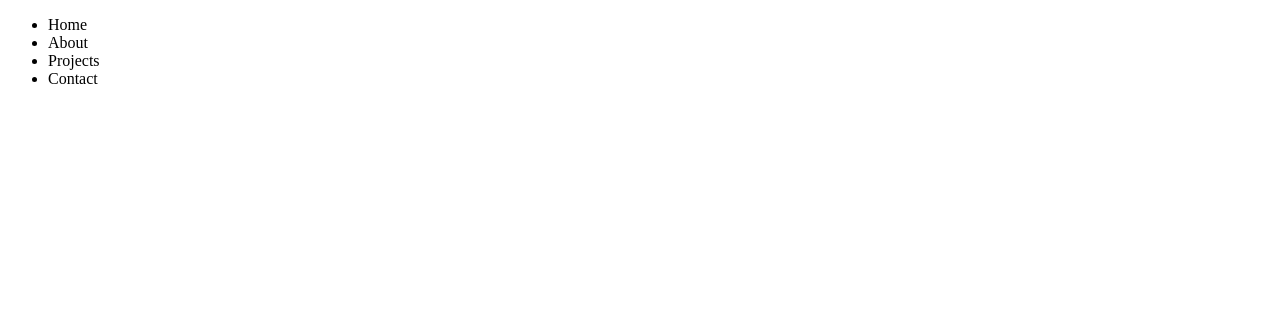
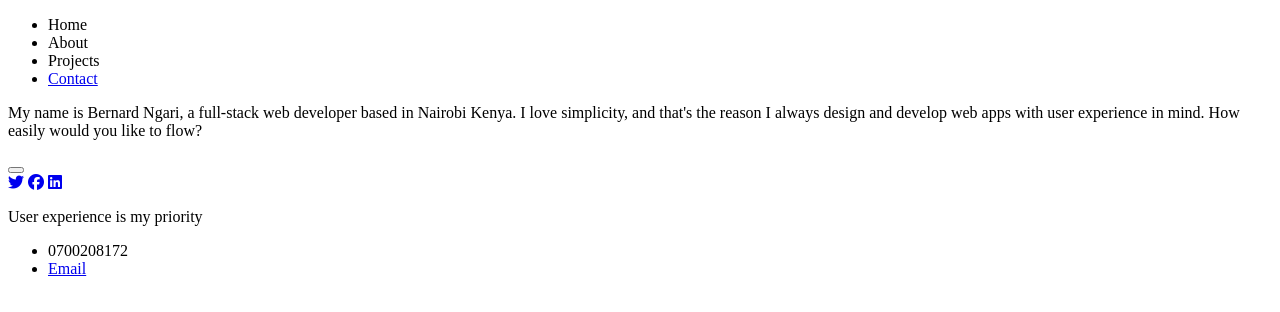
Before and after one commit to Bernardngari/Portfolio, a plain HTML site: page index.html in a window 1280 px wide. Drawn offline with Linux system fonts and the light colour scheme.

Commit message:
Add the body content andpage footer

```diff
--- a/index.html
+++ b/index.html
@@ -7,6 +7,7 @@
   <title>Bernard the Web Dev</title>
   <link rel="stylesheet" href="./assets/css/styles.css">
   <script src="./assets/js/index.js"></script>
+  <script src="https://kit.fontawesome.com/ce08b6afc5.js" crossorigin="anonymous"></script>
 </head>
 <body>
   <nav>
@@ -14,12 +15,35 @@
       <li>Home</li>
       <li>About</li>
       <li>Projects</li>
-      <li>Contact</li>
+      <li><a target="_blank" href="mailto:bernardngari.ke@gmail.com" >Contact</a></li>
     </ul>
   </nav>
   <div>
-    <p></p>
+    <p>My name is Bernard Ngari, a full-stack web developer based in Nairobi Kenya.
+      I love simplicity, and that's the reason I always design and develop web apps with
+      user experience in mind.
+      How easily would you like to flow?
+    </p>
+    <button></button>
   </div>
+  <footer>
+    <div>
+      <!--social media icons-->
+      <a href="https://twitter.com/home" id="icon"><i class="fa-brands fa-twitter"></i></a>
+      <a href="https://web.facebook.com/?_rdc=1&_rdr" id="icon"><i class="fa-brands fa-facebook"></i></a>
+      <a href="https://ke.linkedin.com/" id="icon"><i class="fa-brands fa-linkedin"></i></a>
+    </div>
+    <div>
+      <p>User experience is my priority</p>
+    </div>
+    <div>
+      <!--Contact details-->
+      <ul>
+        <li>0700208172</li>
+        <li><a target="_blank" href="mailto:bernardngari.ke@gmail.com">Email</a></li>
+      </ul>
+    </div>
+  </footer>
 
 </body>
 </html>
```
Also changed, not shown: pages/projects.html (added).
